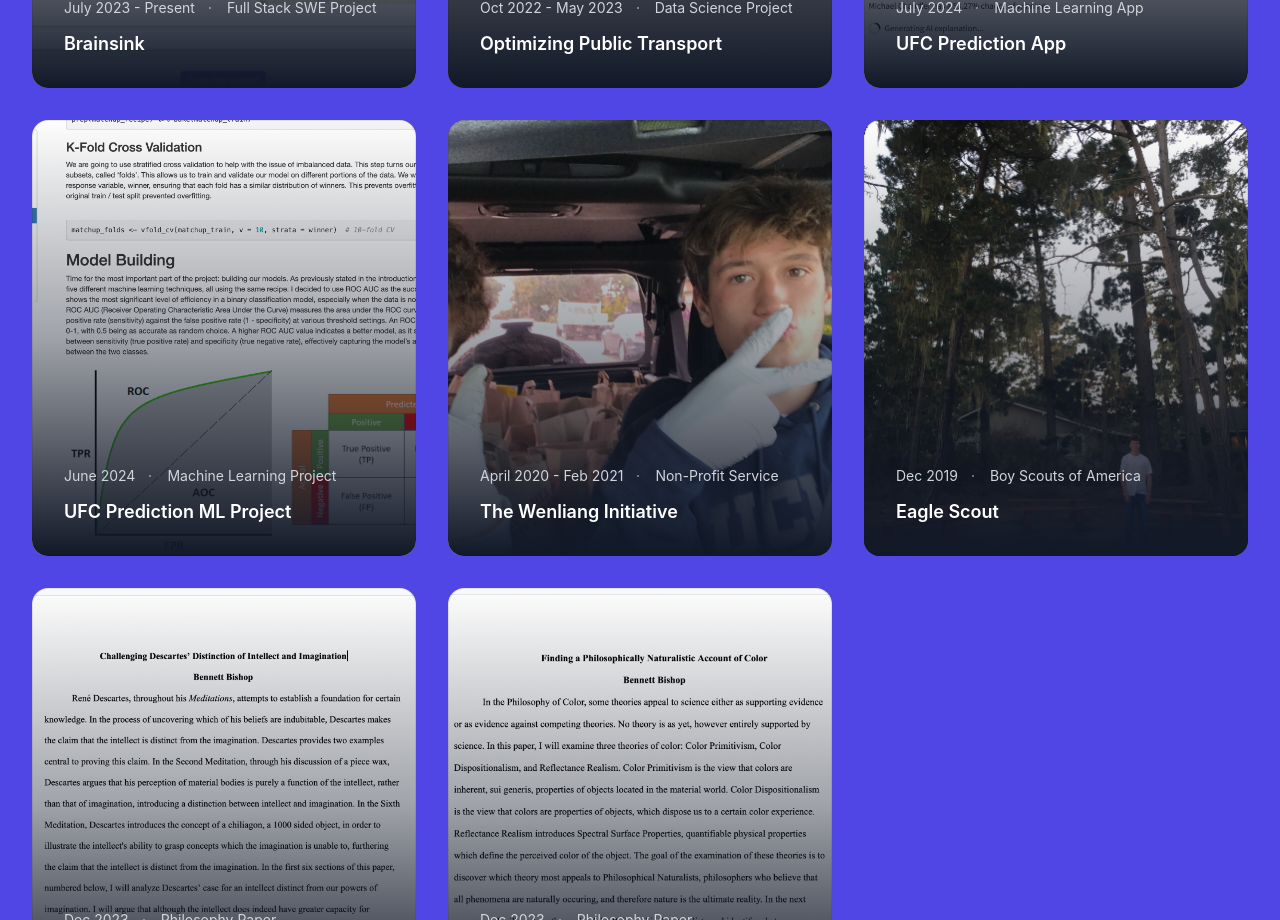
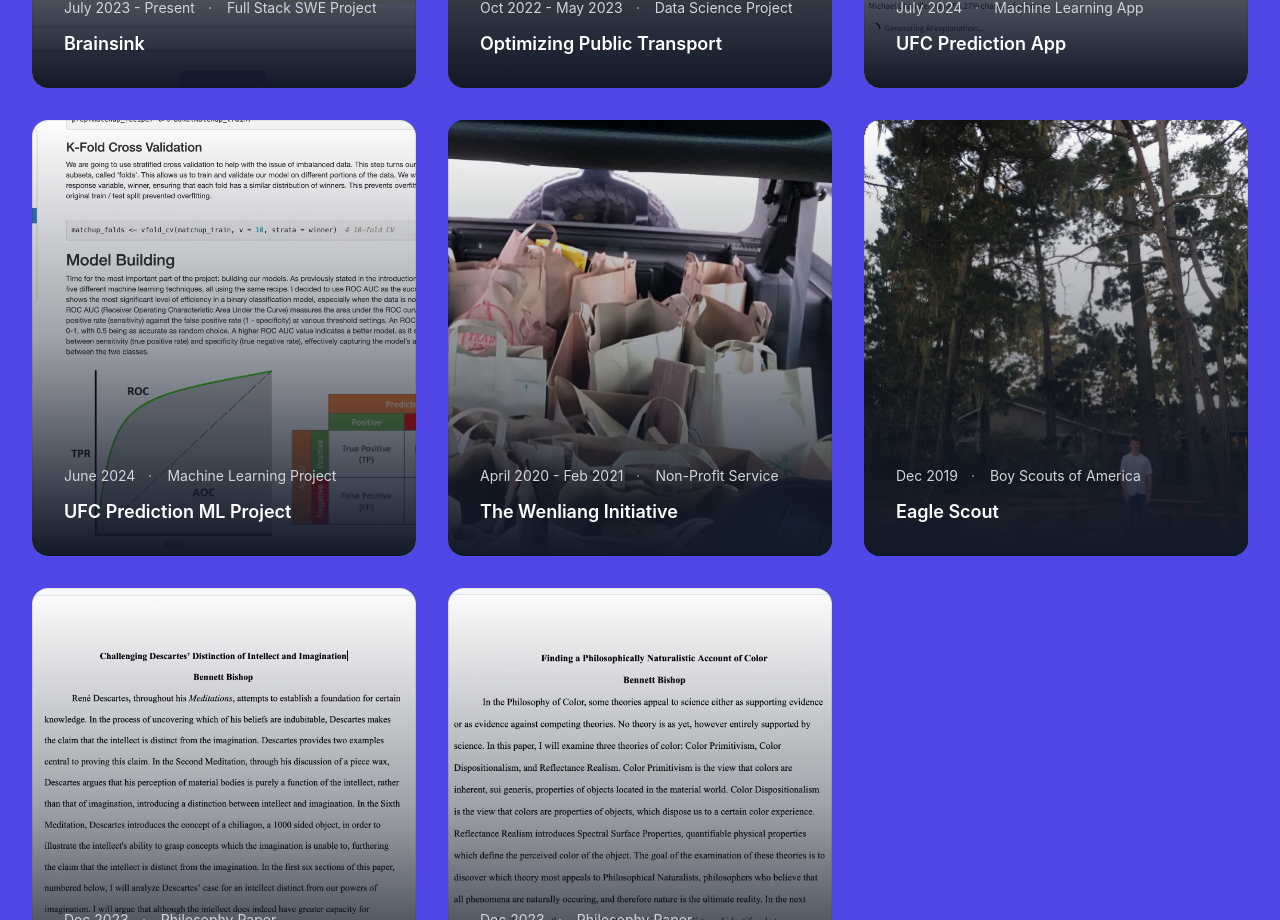
Before and after one commit to BennettJamesBishop/BennettJamesBishop.github.io, a React (Create React App) app: page /#/ in a window 1280 px wide. Shown: the part 1432-2352 px from the top of the page. Built offline with nearby package versions, Linux system fonts and the light colour scheme; grey boxes are pictures that could not be loaded.

Commit message:
Add Wenliang article

```diff
--- a/src/pages/Projects.js
+++ b/src/pages/Projects.js
@@ -63,7 +63,7 @@ export default function Projects() {
             <section className="mt-4 lg:mt-0 lg:col-span-1 lg:row-span-2">
               <h2 className="text-3xl tracking-tight text-gray-900 sm:text-4xl">Results</h2>
               {project.results.map((result, index) => (
-              <p id={index} className="indent-8 mt-4 text-lg leading-8 text-gray-600">{result.paragraph}</p>))}
+              <p key={index} className="indent-8 mt-4 text-lg leading-8 text-gray-600">{result.paragraph}</p>))}
             </section>)}
 
           {/* Tools Section */}
--- a/src/projects_array.ts
+++ b/src/projects_array.ts
@@ -172,12 +172,14 @@ export const projects_array: Projects_Array = [
       {paragraph: 'The Wenliang Initiative started as a response to the challenges faced by the elderly in my community during the pandemic. I co-founded a nonprofit grocery delivery service aimed at reducing COVID-19 exposure risks by ensuring safe access to essential items. Over time, we successfully delivered groceries to more than 100 unique households, translating to over 350 hours of potential exposure avoided and distributing more than $30,000 worth of groceries. To facilitate the process, I designed and implemented a user-friendly website (in my pre-SWE days, so I used Wix!), streamlining the ordering system. Twice a week, my best friend and I would print out pages of grocery lists and set out on hours-long delivery operations. As demand grew, I scaled the service by recruiting and managing a team of dedicated volunteers, which was an incredibly rewarding experience. We even ended up on the news (link below)!'},
       {paragraph: 'I am very proud of my quarantine project, and learned valuable lessons about logistics, public relations, and the importance of community because of it.'},
     ],
-    demo: undefined,
+    demo: {
+      title: 'Local News Article',
+      url: 'https://stevensonschool.org/news-features-for-td/special-delivery/'},
     tools: [],
     images: [
-      {url: `${process.env.PUBLIC_URL}/wenliangInitiative/wenliang1.jpg`},
+      // {url: `${process.env.PUBLIC_URL}/wenliangInitiative/wenliang1.jpg`},
       {url: `${process.env.PUBLIC_URL}/wenliangInitiative/wenliang2.jpg`},
-      {url: `${process.env.PUBLIC_URL}/wenliangInitiative/wenliang3.png`},
+      // {url: `${process.env.PUBLIC_URL}/wenliangInitiative/wenliang3.png`},
     ],
     links: [
       {name: 'Local News', link: 'https://www.ksbw.com/article/2-stevenson-students-deliver-groceries-for-free-to-their-neighbors/32023134'},
```
